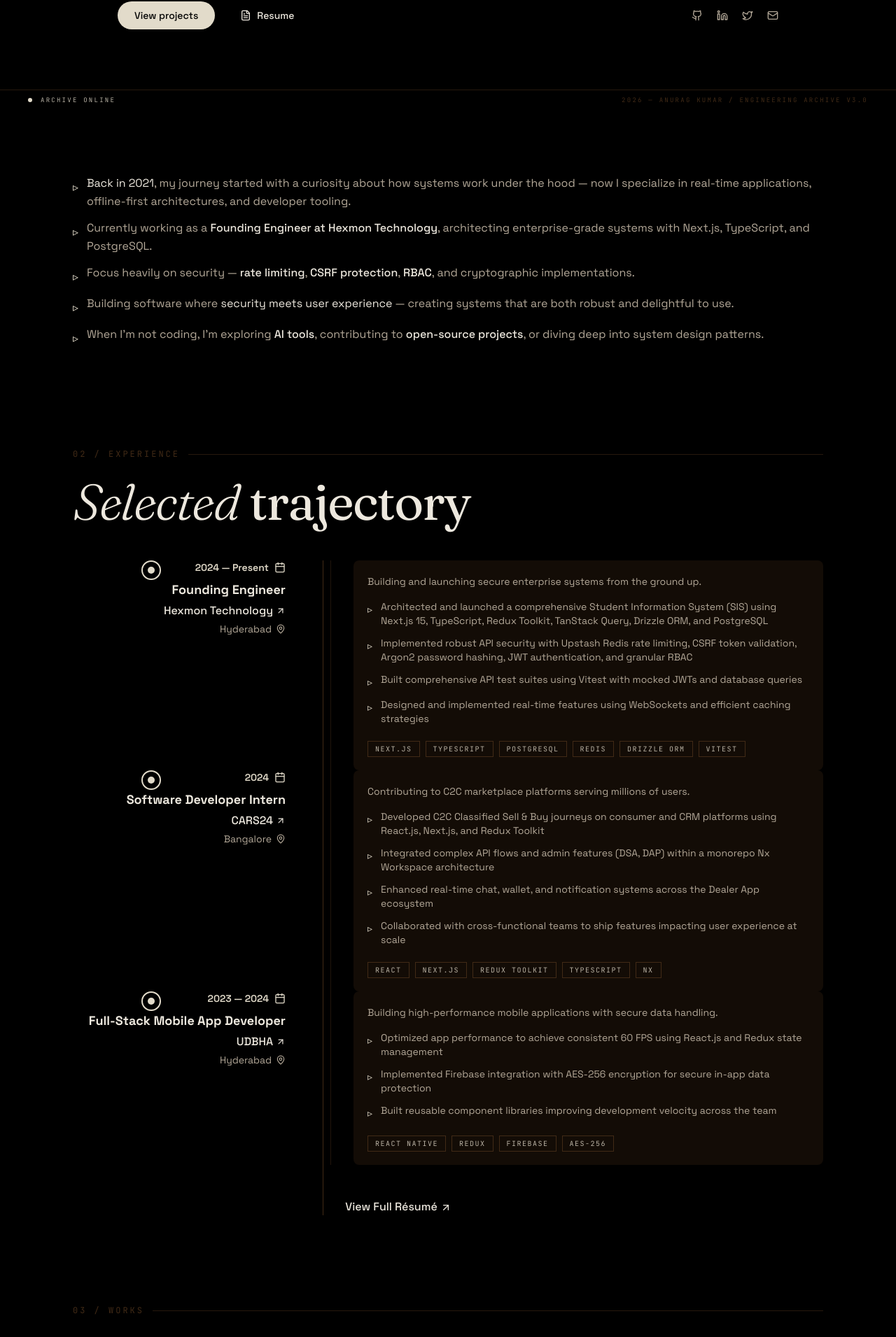
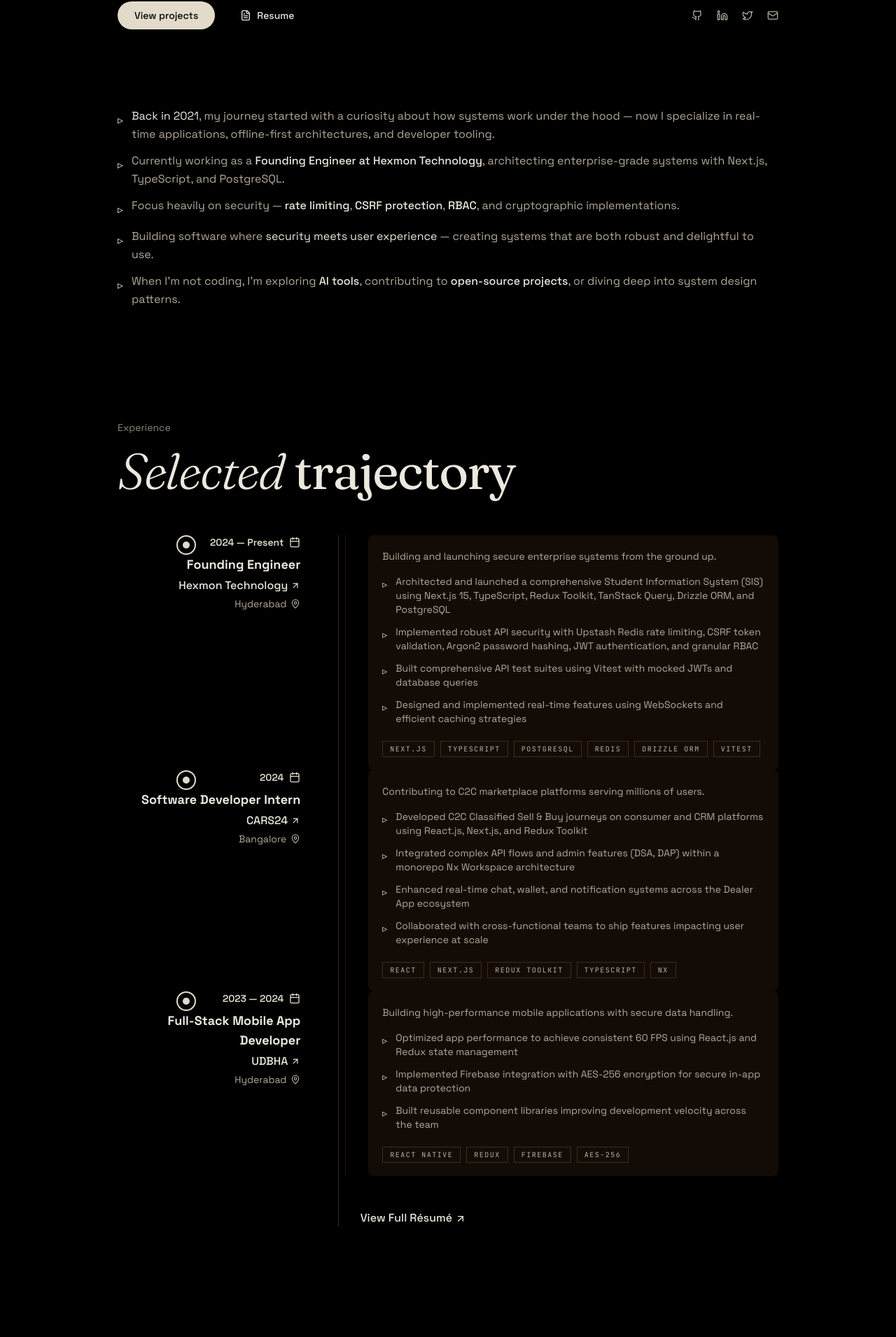
Before and after one commit to anuragkmr45/tech-essence-deck, a React (Vite) app: page / in a window 1280 px wide. Shown: the part 642-2553 px from the top of the page at 70% size. Built offline with nearby package versions, Linux system fonts and the light colour scheme; the HTML template or start-up script is replaced by a standard one.

Commit message:
Changes
Co-authored-by: anuragkmr45 <93537069+anuragkmr45@users.noreply.github.com>

```diff
--- a/src/components/CaseStudiesArticles.tsx
+++ b/src/components/CaseStudiesArticles.tsx
@@ -149,11 +149,9 @@ const CaseStudiesArticles = () => {
       ref={sectionRef}
       className="py-24 scroll-mt-24"
     >
-      {/* Section Header — archive serial */}
-      <div className="mb-12">
-        <div className="section-serial mb-6">
-          <span>04 / Logs</span>
-        </div>
+      {/* Section Header */}
+      <div className="mb-14">
+        <p className="text-sm text-muted-foreground/80 mb-4">Writing</p>
         <h2 className="section-title">
           <span className="italic font-light">Notes</span> from the workshop
         </h2>
--- a/src/components/Experience.tsx
+++ b/src/components/Experience.tsx
@@ -35,11 +35,9 @@ const Experience = () => {
       className="mb-16 scroll-mt-16 md:mb-24 lg:mb-36 lg:scroll-mt-24"
       aria-label="Work experience"
     >
-      {/* Section Header — archive serial */}
-      <div className="mb-12">
-        <div className="section-serial mb-6">
-          <span>02 / Experience</span>
-        </div>
+      {/* Section Header */}
+      <div className="mb-14">
+        <p className="text-sm text-muted-foreground/80 mb-4">Experience</p>
         <h2 className="section-title">
           <span className="italic font-light">Selected</span> trajectory
         </h2>
--- a/src/components/GlobalNavbar.tsx
+++ b/src/components/GlobalNavbar.tsx
@@ -5,9 +5,9 @@ import { cn } from "@/lib/utils";
 
 // Warm Archive nav — mono labels, hairline walnut borders, status pill
 const globalNavItems = [
-  { label: "Index", href: "/", serial: "01" },
-  { label: "Works", href: "/projects", serial: "02" },
-  { label: "Logs", href: "/writings", serial: "03" },
+  { label: "Index", href: "/" },
+  { label: "Works", href: "/projects" },
+  { label: "Writing", href: "/writings" },
 ];
 
 const GlobalNavbar = () => {
--- a/src/components/Projects.tsx
+++ b/src/components/Projects.tsx
@@ -43,11 +43,9 @@ const Projects = () => {
       className="mb-16 scroll-mt-16 md:mb-24 lg:mb-36 lg:scroll-mt-24"
       aria-label="Selected projects"
     >
-      {/* Section Header — archive serial */}
-      <div className="mb-12">
-        <div className="section-serial mb-6">
-          <span>03 / Works</span>
-        </div>
+      {/* Section Header */}
+      <div className="mb-14">
+        <p className="text-sm text-muted-foreground/80 mb-4">Works</p>
         <h2 className="section-title">
           <span className="italic font-light">Built</span> & shipped
         </h2>
--- a/src/pages/Index.tsx
+++ b/src/pages/Index.tsx
@@ -29,16 +29,14 @@ const Index = () => {
       <div className="relative min-h-screen bg-background pt-20 md:pt-24">
         <a
           href="#content"
-          className="absolute left-0 top-0 block -translate-x-full rounded-none bg-primary px-4 py-3 font-mono text-xs font-bold uppercase tracking-[0.22em] text-primary-foreground focus-visible:translate-x-0"
+          className="absolute left-0 top-0 block -translate-x-full rounded-md bg-primary px-4 py-3 text-xs font-medium text-primary-foreground focus-visible:translate-x-0"
         >
-          Skip to Content
+          Skip to content
         </a>
 
-        {/* Hero — Warm Archive bordered grid */}
         <Hero />
 
-        {/* Main Content */}
-        <main id="content" className="mx-auto max-w-6xl px-6 md:px-10 pt-16 md:pt-24 pb-24 space-y-24 md:space-y-32">
+        <main id="content" className="mx-auto max-w-5xl px-6 md:px-10 pb-24 space-y-32 md:space-y-40">
           <About />
           <Experience />
           <Projects />
@@ -48,25 +46,6 @@ const Index = () => {
           <Footer />
         </main>
 
-        {/* Global status bar — bottom edge of viewport */}
-        <div className="fixed bottom-0 left-0 right-0 z-40 border-t border-walnut/60 bg-background/80 backdrop-blur-md">
-          <div className="mx-auto max-w-7xl px-6 md:px-10 py-2 flex items-center justify-between">
-            <div className="flex items-center gap-3">
-              <span className="relative flex h-1.5 w-1.5">
-                <span className="absolute inline-flex h-full w-full animate-ping rounded-full bg-primary opacity-50" />
-                <span className="relative inline-flex h-1.5 w-1.5 rounded-full bg-primary" />
-              </span>
-              <span className="font-mono text-[9px] uppercase tracking-[0.25em] text-primary/80">
-                Archive Online
-              </span>
-            </div>
-            <span className="hidden sm:inline font-mono text-[9px] uppercase tracking-[0.25em] text-walnut">
-              {new Date().getFullYear()} — Anurag Kumar / Engineering Archive v3.0
-            </span>
-          </div>
-        </div>
-
-        {/* Scroll to top button */}
         <ScrollToTop />
       </div>
     </>
```
